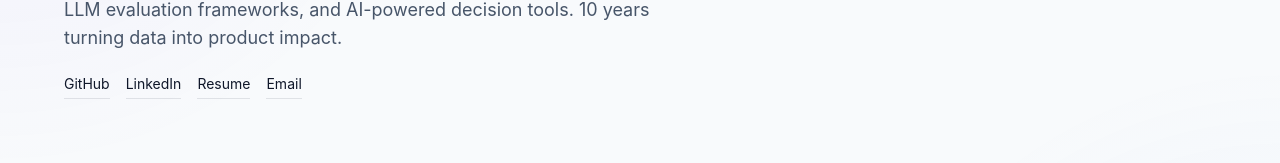
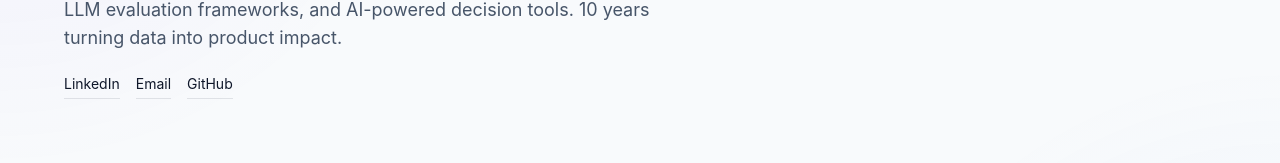
Before and after one commit to surabhijain1810/my-website, a Next.js app: page / in a window 1280 px wide. Shown: the part 283-446 px from the top of the page. Built offline with nearby package versions, Linux system fonts and the light colour scheme.

Commit message:
redesign the page

```diff
--- a/app/page.tsx
+++ b/app/page.tsx
@@ -12,10 +12,9 @@ export default function Home() {
           turning data into product impact.
         </p>
         <div className="links fade-up fade-up-4">
+          <a href="https://www.linkedin.com/in/surabhi-jain-88812367/" target="_blank" rel="noopener noreferrer">LinkedIn</a>
+          <a href="mailto:surabhi.jain1810@gmail.com">Email</a>
           <a href="https://github.com/YOUR_GITHUB" target="_blank" rel="noopener noreferrer">GitHub</a>
-          <a href="https://www.linkedin.com/in/surabhi-jain-88812367/" target="_blank" rel="noopener noreferrer">LinkedIn</a>
-          <a href="/resume.pdf" target="_blank" rel="noopener noreferrer">Resume</a>
-          <a href="mailto:surabhi.jain1810@gmail.com">Email</a>
         </div>
       </section>
 
```
